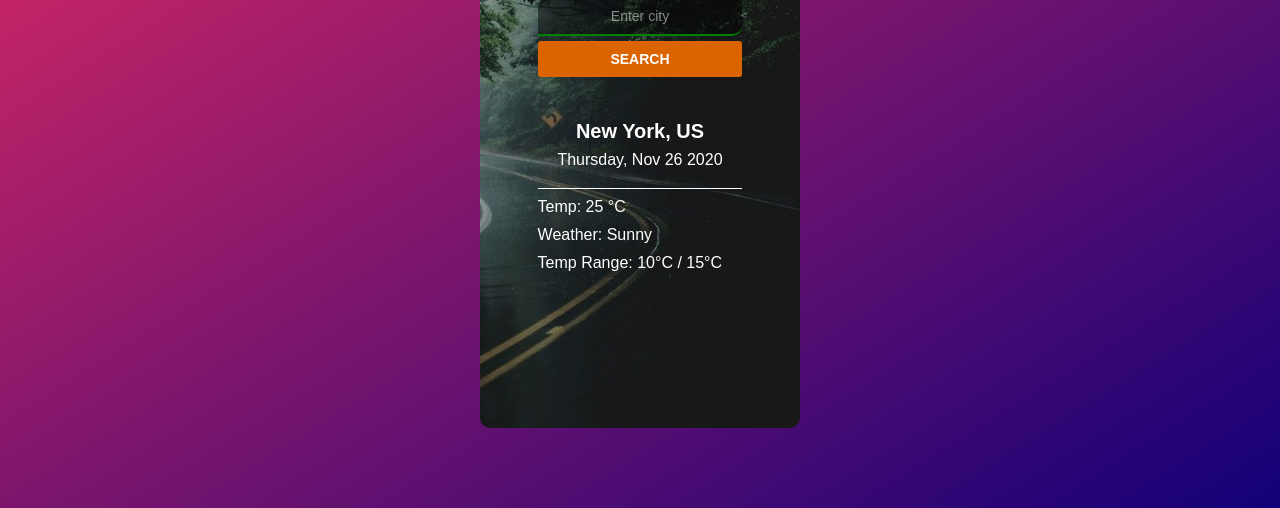
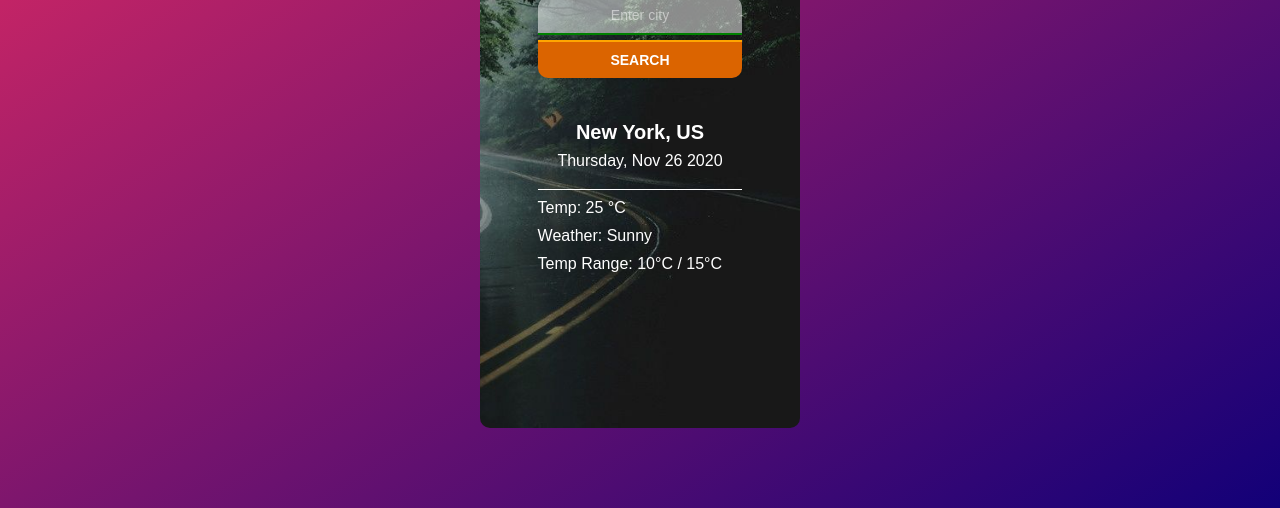
Before and after one commit to KolesN/weather-app, a plain HTML site: page index.html in a window 1280 px wide. Shown: the part 292-800 px from the top of the page. Drawn offline with Linux system fonts and the light colour scheme.

Commit message:
A bit changed appearence

```diff
--- a/styles.css
+++ b/styles.css
@@ -68,9 +68,9 @@ body {
 }
 
 .top input {
-  background-color: rgba(0, 0, 0, .5);
+  background-color: rgba(255, 255, 255, .5);
   border-bottom:  solid 2px green;
-  border-radius: 10px 0 10px 0;
+  border-radius: 10px 10px 0 0;
   text-align: center;
   color: white;
   font-size: 14px;
@@ -91,7 +91,8 @@ body {
   font-size: 14px;
   font-weight: bold;
   text-transform: uppercase;
-  border-radius: 3px;
+  border-radius: 0 0 10px 10px;
+  border-top:  solid 2px orange;
   cursor: pointer;
   transition: all .3s;
 }
```
